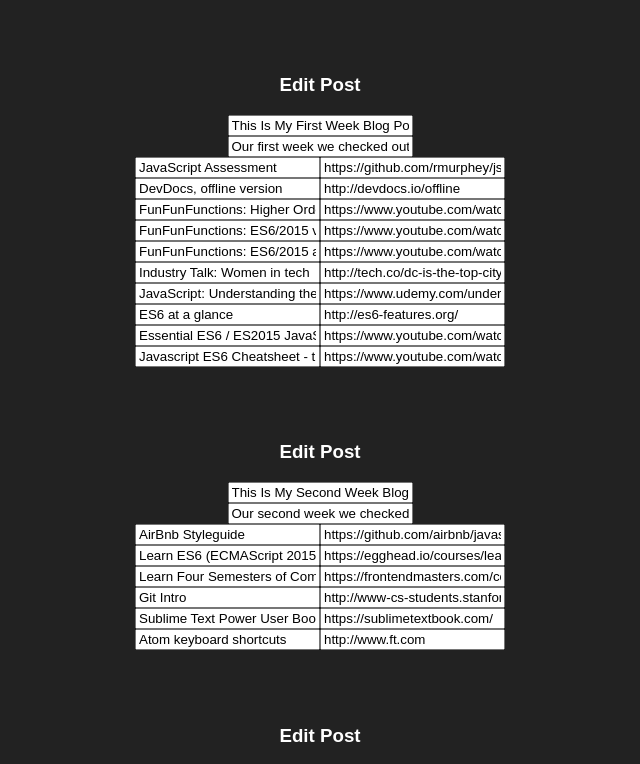
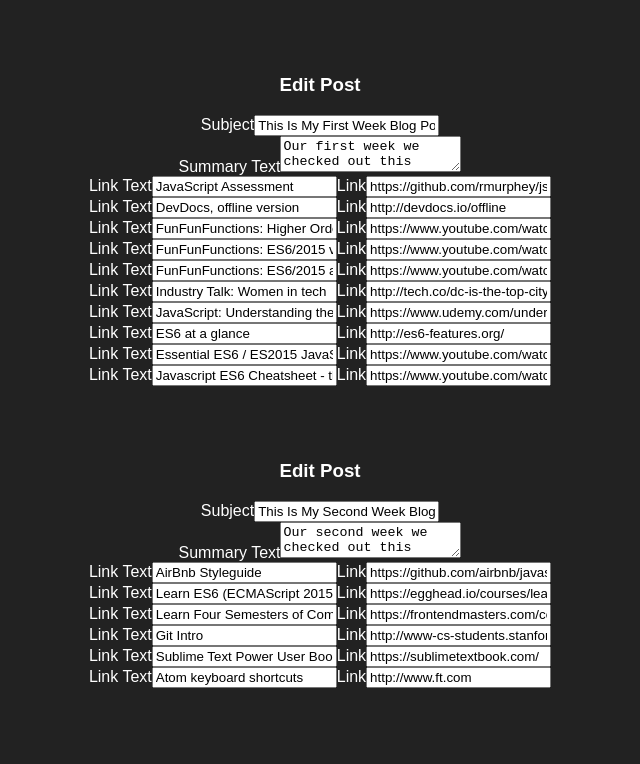
Before and after one commit to nilesmc/react_blog, a React (Create React App) app: page / in a window 1280 px wide. Shown: the part 891-1655 px from the top of the page, without its empty margins (320-960 px from the left). Built offline with nearby package versions, Linux system fonts and the light colour scheme.

Commit message:
added in a text area field, and dialed in inputs component a bit more w labels

```diff
--- a/src/components/Inputs.js
+++ b/src/components/Inputs.js
@@ -13,12 +13,26 @@
   }
 
   render(){
-    return (
-      <input
+    let input;
+    if (this.props.inputfield !== 'text') {
+      input = (
+       <input
         type="text"
         value={this.props.inputdata}
         onChange={this.updateInput}
-      />
+        />
+      );
+    } else {
+      input = (
+        <textarea
+          value={this.props.inputdata}
+          onChange={this.updateInput}
+        />
+      );
+
+    }
+    return (
+      input
     );
   }
 }
--- a/src/components/PostForm.js
+++ b/src/components/PostForm.js
@@ -16,7 +16,7 @@
           updatedPost.subject = data;
           break;
       case 'text':
-          updatedPost.subject = data;
+          updatedPost.text = data;
           break;
       }
     debugger
@@ -35,7 +35,9 @@
     const linksMap = linksObj.map((link, idx) => {
       return (
         <div key={idx}>
+          <label>Link Text</label>
           <Input inputdata={link.link_text} updatePostObj={this.updateLink} />
+          <label>Link</label>
           <Input inputdata={link.link} updatePostObj={this.updateLink} />
         </div>
       );
@@ -44,8 +46,10 @@
       <div className="App-section">
         <h3>Edit Post</h3>
         <form>
+          <label>Subject</label>
           <Input inputdata={this.props.postdata.subject} inputfield='subject' updatepost={this.updatePost.bind(this)}/>
           <br></br>
+          <label>Summary Text</label>
           <Input inputdata={this.props.postdata.text} inputfield='text' updatepost={this.updatePost.bind(this)}/>
           <br></br>
           <div>
```
